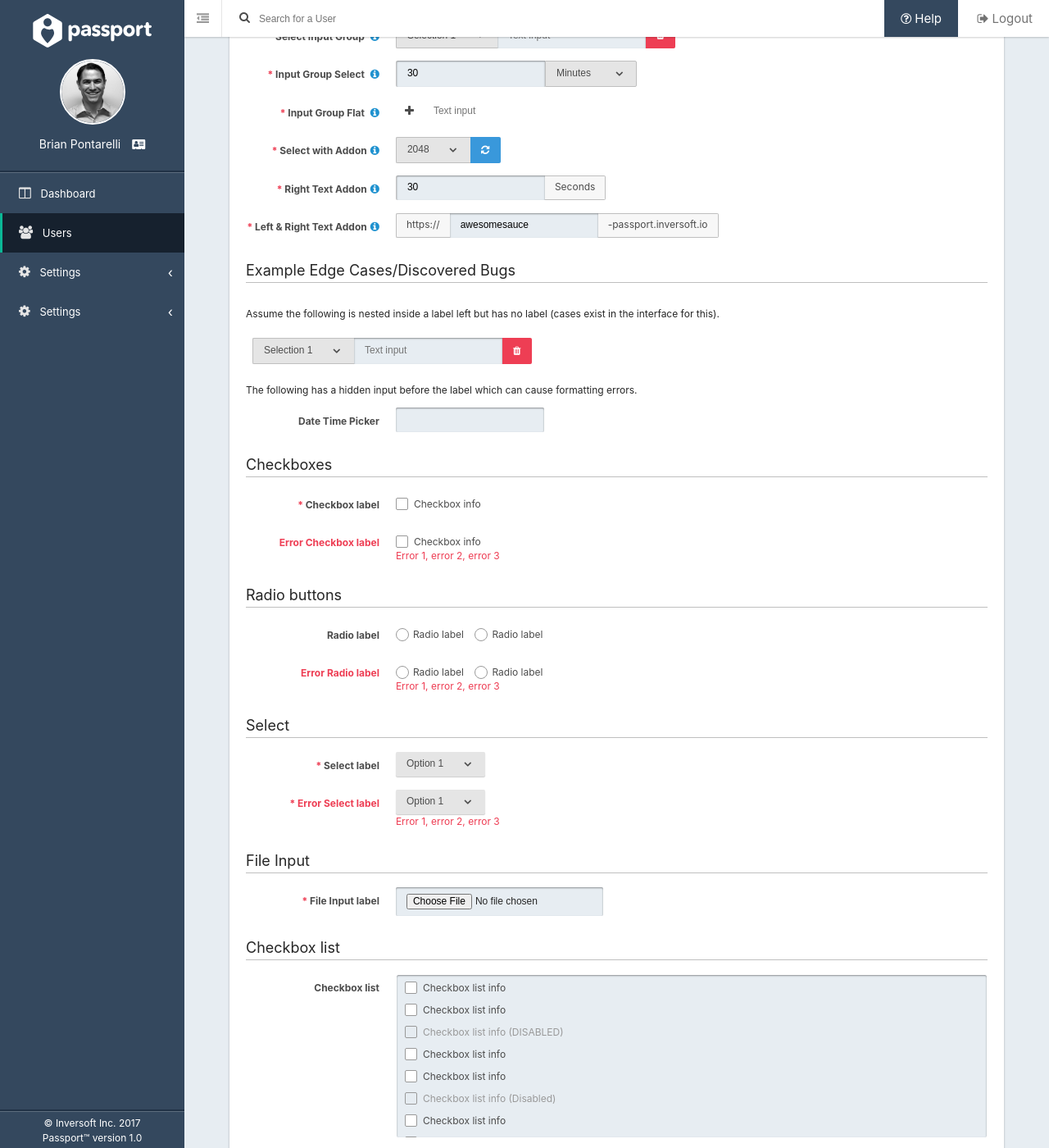
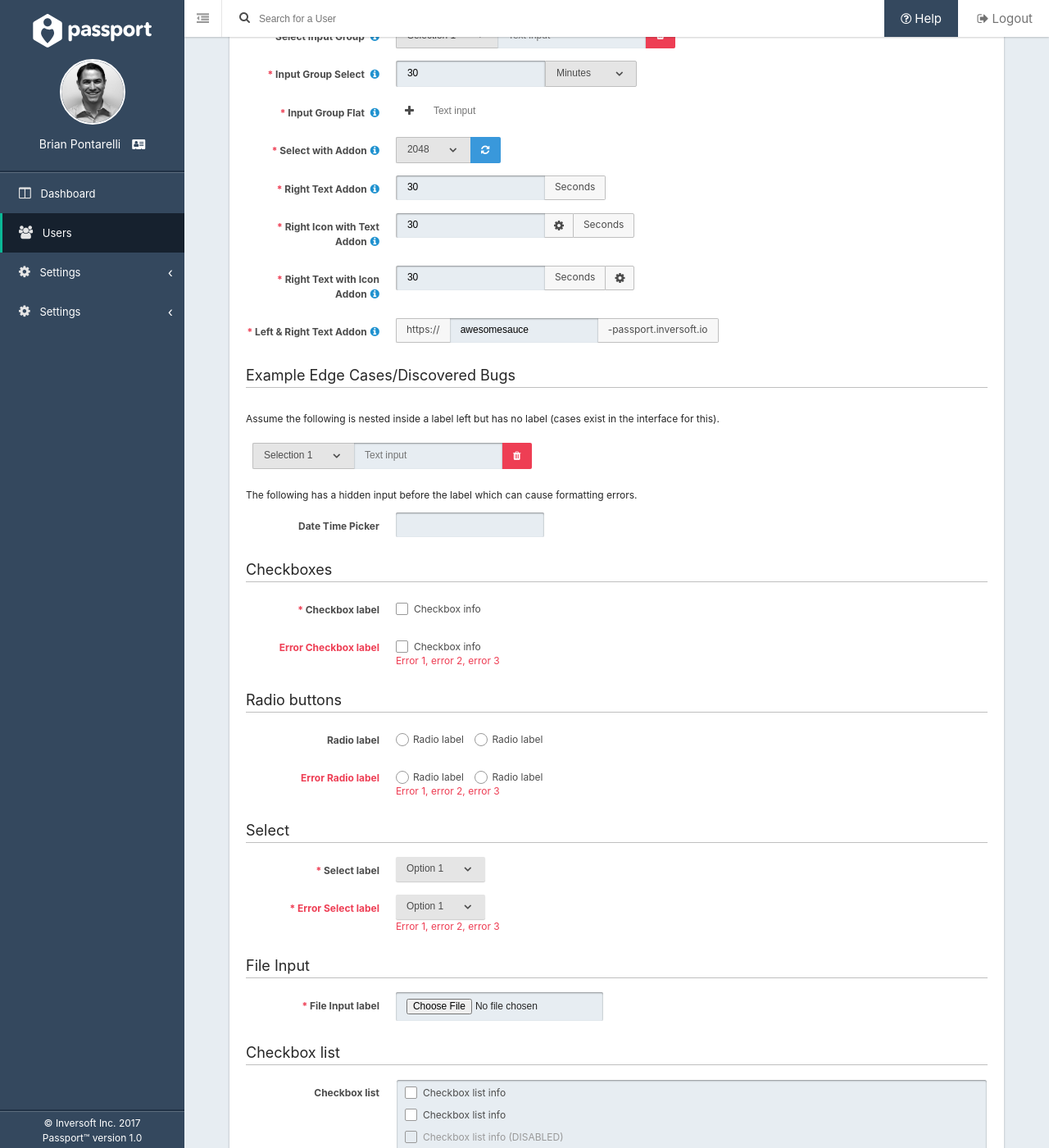
Before and after one commit to FusionAuth/fusionauth-style, a Jekyll site: the page built from index.md, in a window 1280 px wide and 1400 px high, scrolled down 2792 px. Shown: the whole window at 82% size. Built offline with Jekyll 4.4.1, drawn with Linux system fonts in a browser that asks for light colours.

Commit message:
Simplify style for addons, use 'span' to account for icon or text spans

```diff
--- a/_layouts/default.html
+++ b/_layouts/default.html
@@ -734,6 +734,24 @@
                   </div>
 
                   <div class="form-row">
+                    <label for="text-right-icon"><span class="required">*</span> Right Icon with Text Addon<i class="fa fa-info-circle" data-tooltip="Some tooltip help text that is very long and will wrap multiple lines and such."></i></label>
+                    <div class="input-addon-group">
+                      <input type="text" placeholder="Time in seconds" value="30"/>
+                      <span class="icon"><i class="fa fa-cog"></i></span>
+                      <span class="text">Seconds</span>
+                    </div>
+                  </div>
+
+                  <div class="form-row">
+                    <label for="text-right-icon"><span class="required">*</span> Right Text with Icon  Addon<i class="fa fa-info-circle" data-tooltip="Some tooltip help text that is very long and will wrap multiple lines and such."></i></label>
+                    <div class="input-addon-group">
+                      <input type="text" placeholder="Time in seconds" value="30"/>
+                      <span class="text">Seconds</span>
+                      <span class="icon"><i class="fa fa-cog"></i></span>
+                    </div>
+                  </div>
+
+                  <div class="form-row">
                     <label for="text-right-icon"><span class="required">*</span> Left & Right Text Addon<i class="fa fa-info-circle" data-tooltip="Some tooltip help text that is very long and will wrap multiple lines and such."></i></label>
                     <div class="input-addon-group">
                       <span class="text">https://</span>
--- a/_sass/forms.scss
+++ b/_sass/forms.scss
@@ -217,7 +217,7 @@
   display: inline-flex;
 
   &.flat {
-    .icon, input {
+    input, span {
       background: none;
       border: none;
       box-shadow: none;
@@ -250,7 +250,7 @@
     }
   }
 
-  > input, > .icon,span.text {
+  > input, > span {
     &:first-child {
       border-left: 1px solid $text-border-color;
     }
@@ -281,18 +281,19 @@
     }
   }
 
-  input + .icon {
+  input + span {
     border-left: none;
   }
 
-  span.icon, span.text {
+  span {
     background: $input-addon-background-color;
-  }
-
-  .icon {
     border-bottom: 1px solid $text-border-color;
     border-top: 1px solid $text-border-color;
     flex: 0 0 auto;
+
+    &.text {
+      padding: 4px 12px;
+    }
 
     &:not(:last-child) {
       border-right: none;
@@ -302,7 +303,7 @@
       border-left: none;
     }
 
-    &+ .icon {
+    &+ span {
       border-left: 1px solid $text-border-color;
     }
 
@@ -311,14 +312,6 @@
       font: normal normal normal 14px/1 FontAwesome;
       padding: 7px 11px 7px 11px;
     }
-  }
-
-  /* Text Addon */
-  span.text {
-    border-bottom: 1px solid $text-border-color;
-    border-top: 1px solid $text-border-color;
-    flex: 0 0 auto;
-    padding: 4px 12px;
   }
 }
 
```
